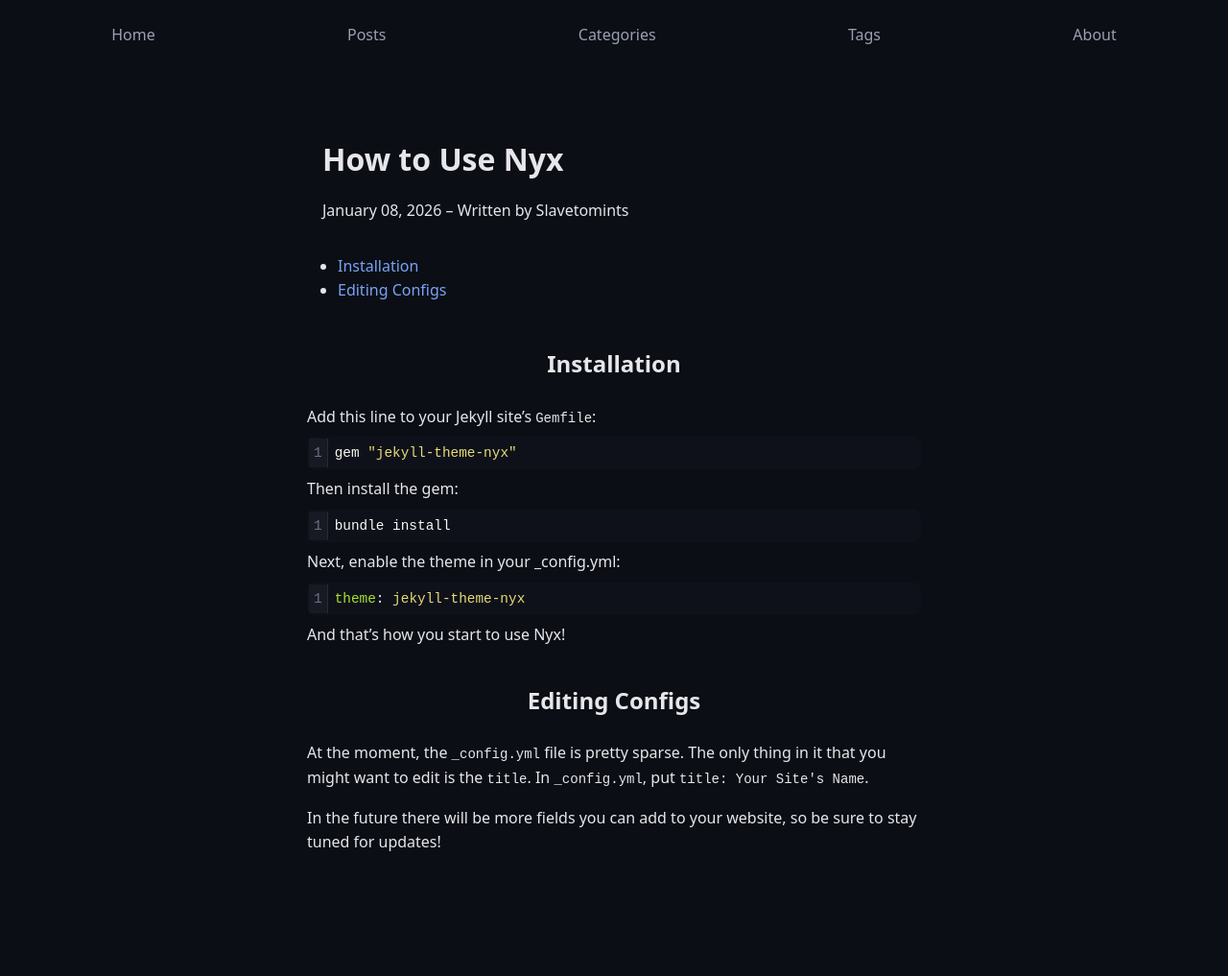
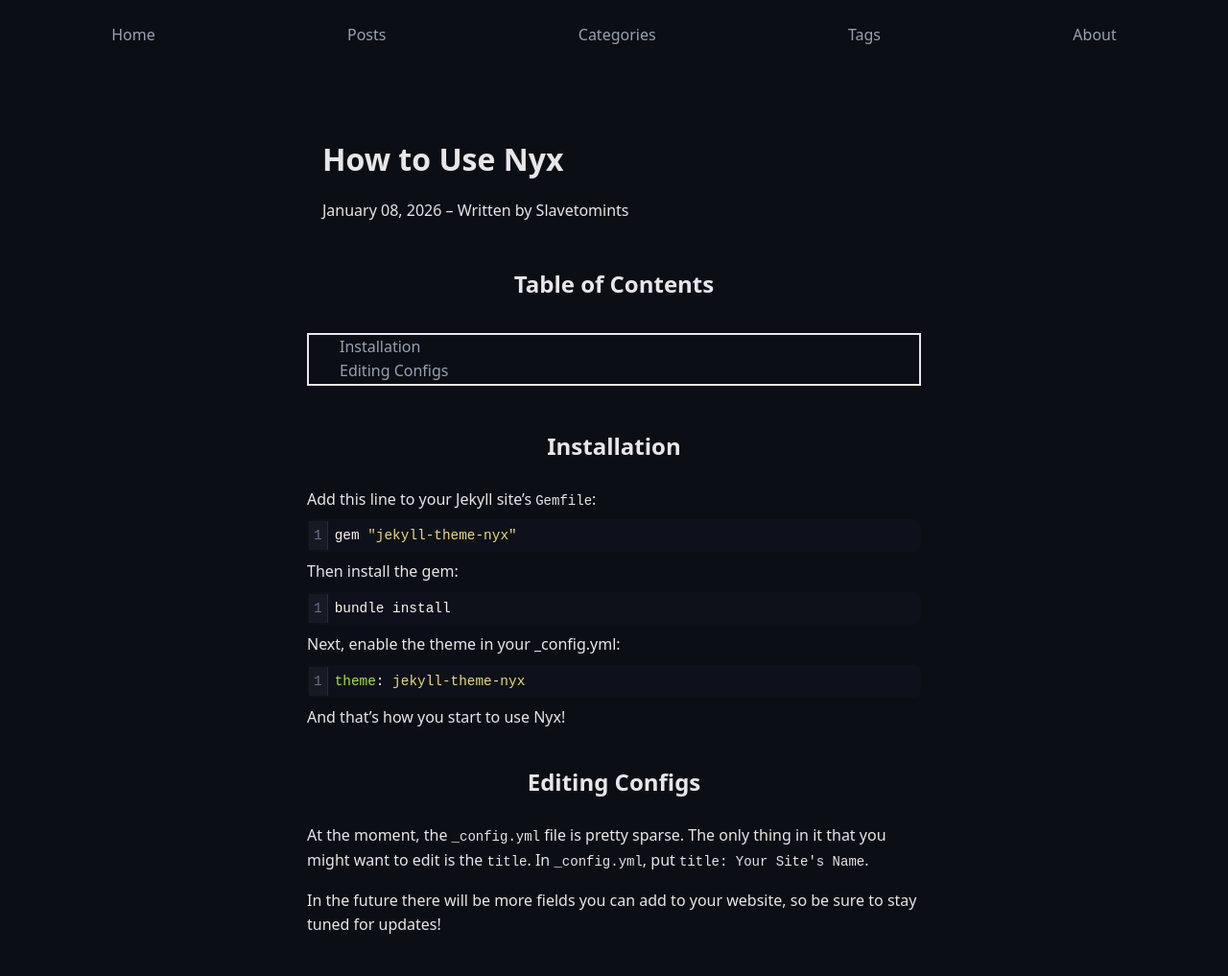
Before and after one commit to Slavetomints/jekyll-theme-nyx, a Jekyll site: the page built from _posts/2026-01-08-how-to-use-nyx.md, in a window 1280 px wide. Shown: the whole page at 96% size. Built offline with Jekyll 4.4.1, drawn with Linux system fonts in a browser that asks for light colours; the table of contents is made by our own code; before the commit the page ends 931 px from its top, so only the background shows below that.

Commit message:
add: very simple CSS for TOC

```diff
--- a/_layouts/post.md
+++ b/_layouts/post.md
@@ -5,4 +5,7 @@ layout: default
   <h1>{{ page.title }}</h1>
   <p>{{ page.date | date: "%B %d, %Y" }} – Written by {{ page.author }}</p>
 </header>
+
+<h2>Table of Contents</h2>
+
 {{ content | toc}}
--- a/_sass/nyx/_layout.scss
+++ b/_sass/nyx/_layout.scss
@@ -124,3 +124,20 @@ main {
   padding: 0.15rem 0.5rem;
   border-radius: 999px;
 }
+
+#toc {
+  border: 2px solid $fg;
+}
+
+#toc li {
+  list-style: none;
+}
+
+#toc a {
+  color: $muted
+}
+
+#toc a:hover{
+  text-decoration: none;
+  color: $fg;
+}
```
